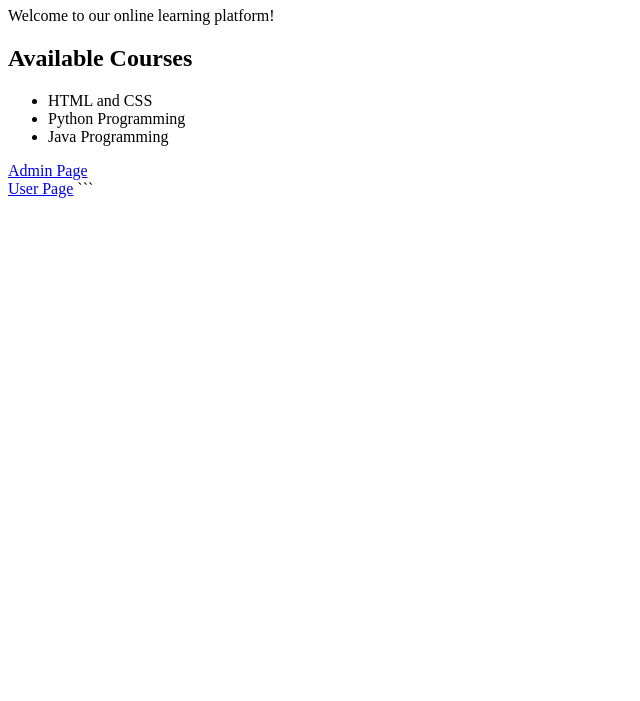
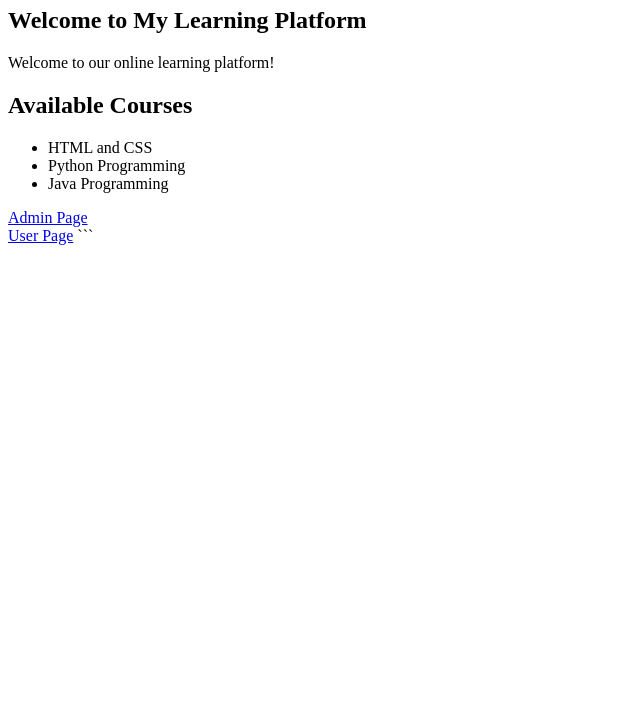
Before and after one commit to manikantaeswarreddy1155-ops/online-course-management-system, a plain HTML site: page index.html in a window 1280 px wide. Shown: the part 99-800 px from the top of the page, without its empty margins (0-640 px from the left). Drawn offline with Linux system fonts and the light colour scheme.

Commit message:
Update course homepage after reset

```diff
--- a/index.html
+++ b/index.html
@@ -6,6 +6,7 @@
 </head>
 <body>
     <h1>Online Course Management System</h1>
+    <h2>Welcome to My Learning Platform</h2>
     <p>Welcome to our online learning platform!</p>
 
     <h2>Available Courses</h2>
```
